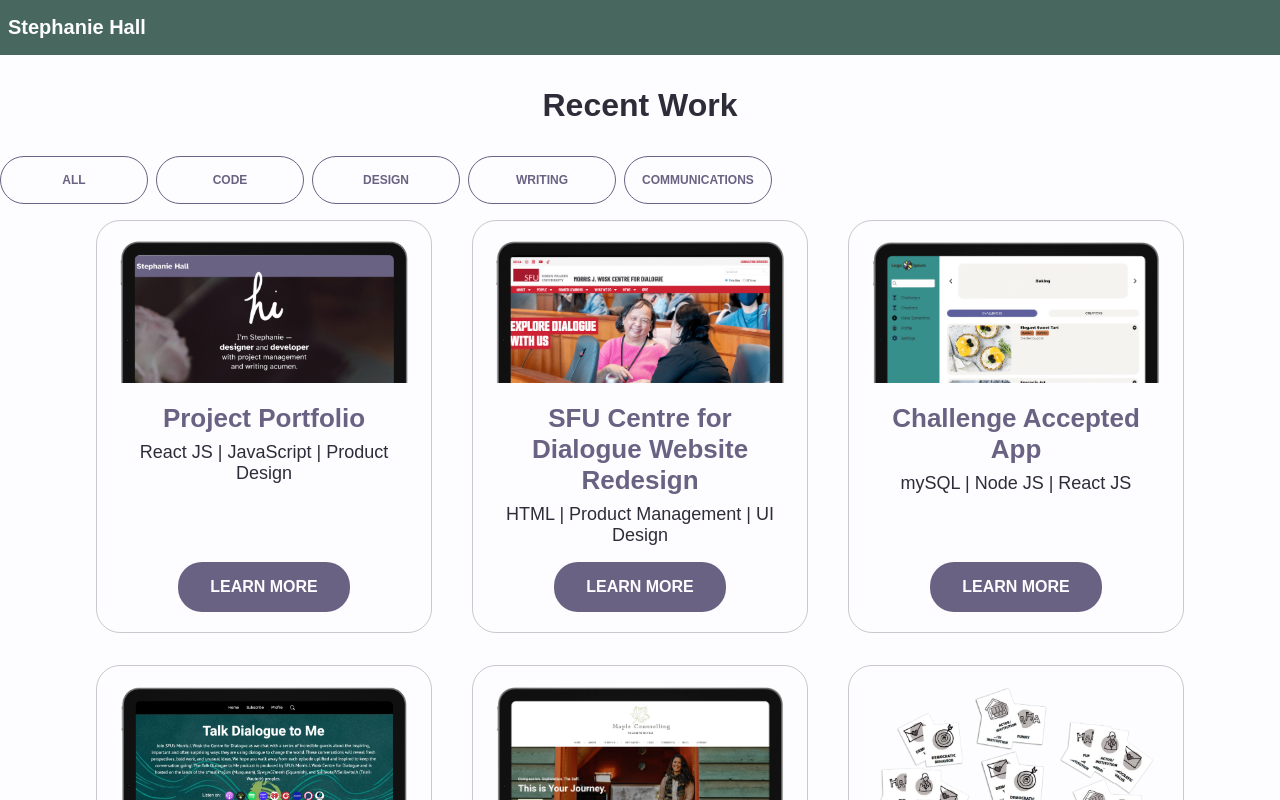
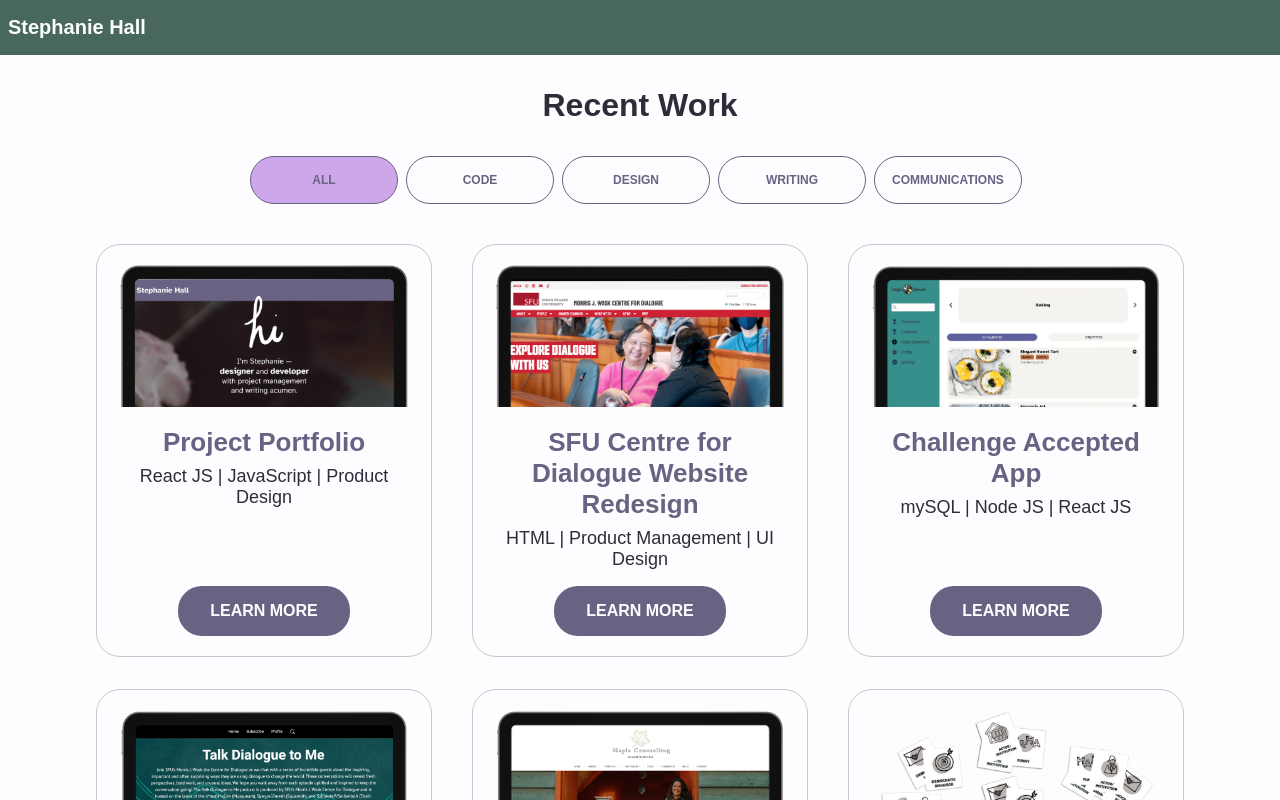
Before and after one commit to stephlyanie/portfolio, a React (Create React App) app: page /projects in a window 1280 px wide. Shown: the top 800 px of the page. Built offline with nearby package versions, Linux system fonts and the light colour scheme; the HTML template or start-up script is replaced by a standard one.

Commit message:
Updated filter styles

```diff
--- a/src/pages/Projects/ProjectsListPage.jsx
+++ b/src/pages/Projects/ProjectsListPage.jsx
@@ -10,8 +10,8 @@ function ProjectsListPage() {
   window.scrollTo(0, 0);
   // Stores the classes for active and inactive buttons
   const activeButtonClass =
-    "button button__alt projects__filter-button projects__filter-button--active";
-  const inactiveButtonClass = "button button__alt projects__filter-button";
+    "projects__filter-button projects__filter-button--active";
+  const inactiveButtonClass = "projects__filter-button";
 
   const [filteredProjects, setFilteredProjects] = useState(projectList);
   const [activeFilter, setActiveFilter] = useState("all");
--- a/src/pages/Projects/ProjectsListPage.scss
+++ b/src/pages/Projects/ProjectsListPage.scss
@@ -1,5 +1,7 @@
 @use "../../styles/mixins" as *;
 @use "../../styles/variables" as *;
+@use "../../App.scss" as *;
+
 
 .projects {
 
@@ -11,6 +13,23 @@
         @include desktop {
             font-size: 2rem;
             margin: 2rem 0;
+        }
+    }
+
+    &__filters {
+        @include flex(center);
+        flex-wrap: wrap;
+        margin: 1rem;
+    }
+
+    &__filter-button {
+        @extend .button;
+        @extend .button__alt;
+
+        margin-bottom: 0.5rem;
+
+        &--active {
+            background-color: $bg-btn-featured;
         }
     }
 
```
